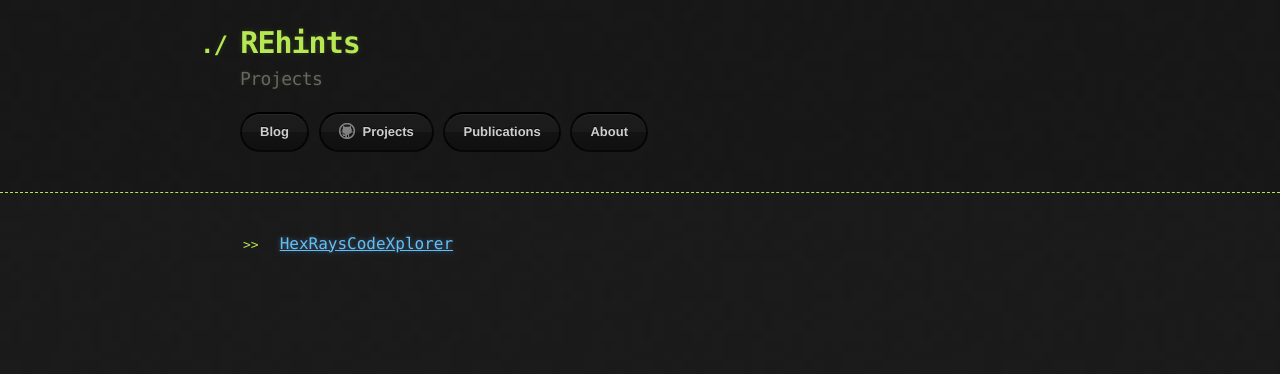
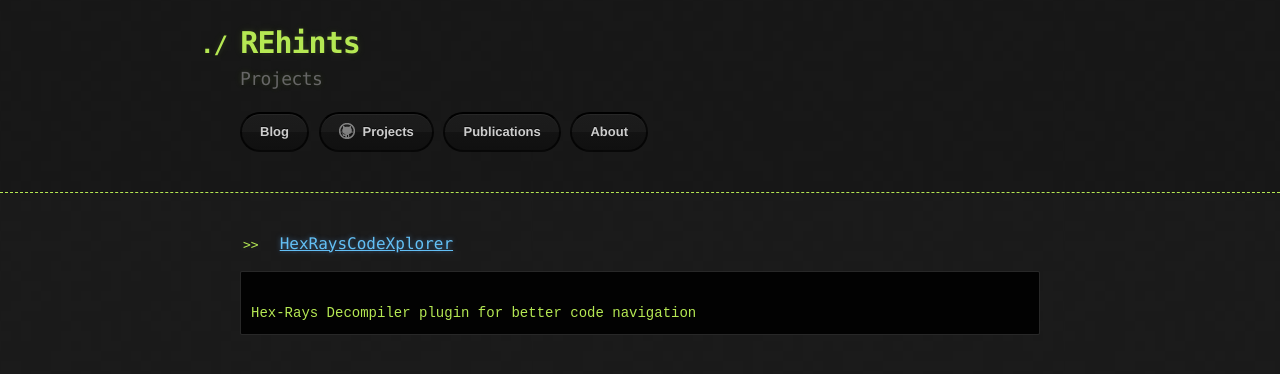
Before and after one commit to REhints/REhints.com, a Jekyll site: the page built from projects/index.md, in a window 1280 px wide. Shown: the top 374 px of the page. Built offline with Jekyll 4.4.1, drawn with Linux system fonts in a browser that asks for light colours; nearby versions of some CDN libraries; library files that are not in the unit come from our copies.

Commit message:
Update index.md

```diff
--- a/projects/index.md
+++ b/projects/index.md
@@ -4,3 +4,6 @@
 ---
 
 * [HexRaysCodeXplorer](http://rehints.github.io/HexRaysCodeXplorer/)
+<pre><code>
+Hex-Rays Decompiler plugin for better code navigation
+</code></pre>
```
